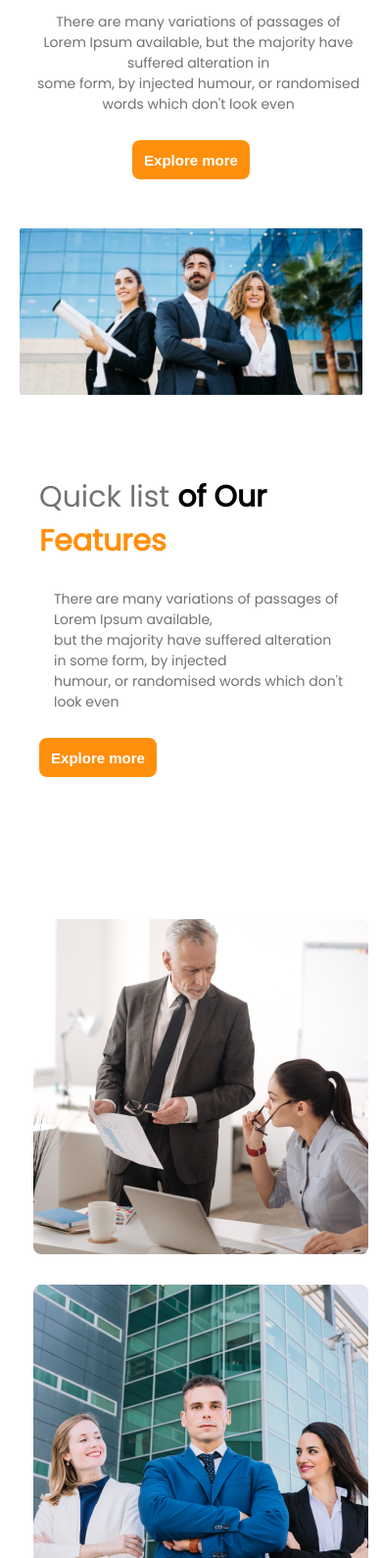
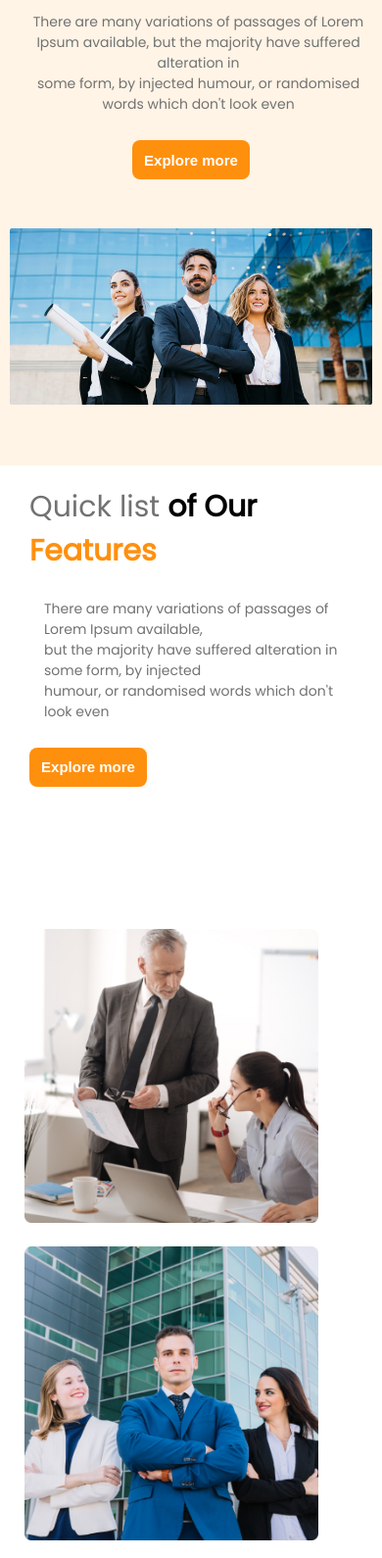
Before and after one commit to Salauddin89/g3-architects, a plain HTML site: page index.html in a window 390 px wide. Shown: the part 359-1949 px from the top of the page at 98% size. Drawn offline with Linux system fonts and the light colour scheme.

Commit message:
minor fixing in some section

```diff
--- a/style.css
+++ b/style.css
@@ -6,14 +6,13 @@
 }
 
 body {
-    /* background: rgba(255, 144, 14, 0.1); */
-
     font-family: 'Open Sans', sans-serif;
     font-family: 'Poppins', sans-serif;
 }
 
-main {
-    padding: 0px 80px;
+header,
+.banner-section {
+    background: rgba(255, 144, 14, 0.1);
 }
 
 nav {
@@ -43,6 +42,10 @@ nav {
     color: #424242;
 }
 
+.banner-section {
+    padding: 0px 80px;
+}
+
 .banner-section img {
     width: 100%;
     margin-bottom: 55px;
@@ -56,7 +59,6 @@ nav {
 }
 
 .banner-title {
-
     font-weight: 700;
     font-size: 64px;
 }
@@ -83,6 +85,7 @@ nav {
 .features-section {
     display: flex;
     align-items: center;
+    padding: 0px 80px;
 }
 
 .features-image {
@@ -91,6 +94,16 @@ nav {
     column-gap: 24px;
     row-gap: 24px;
     margin: 75px 80px 155px 0px;
+}
+
+.features-image div {
+    width: 342px;
+    height: 342px;
+}
+
+.features-image div img {
+    width: 95%;
+    height: 95%;
 }
 
 .features-title {
@@ -118,6 +131,7 @@ nav {
 .lovely-features {
     display: flex;
     margin-bottom: 116px;
+    padding: 0px 80px;
 
 }
 
@@ -127,7 +141,6 @@ nav {
 
 .title-vline {
     height: 120px;
-
     border-left: 5px solid #FF900E;
 }
 
@@ -152,23 +165,19 @@ nav {
 }
 
 #experience {
-
-    width: 300px;
-    height: 150px;
     background: #FF900E;
     border-radius: 8px;
     text-align: center;
-    padding: 15px 15px;
+    padding: 30px 10px;
     color: white;
     position: relative;
-    margin: -340px 505px 250px 480px;
+    margin: -340px 505px 250px 500px;
 }
 
 .exp-para {
     font-weight: 500;
     font-size: 25px;
     margin-top: -15px;
-
 }
 
 .title,
@@ -183,6 +192,10 @@ nav {
     font-weight: 400;
     font-size: 16px;
     margin-bottom: 100px;
+}
+
+.some-facts {
+    padding: 0px 80px;
 }
 
 .facts-container {
@@ -217,13 +230,13 @@ nav {
 .fact-font-2 {
     font-weight: 600;
     font-size: 20px;
-
 }
 
 .project-container {
     display: flex;
     align-items: center;
     margin-bottom: 100px;
+    padding: 0px 80px;
 }
 
 .Projects-details {
@@ -243,6 +256,10 @@ nav {
     row-gap: 30px;
     margin-left: 50px;
 
+}
+
+.sponsor-section {
+    padding: 0px 80px;
 }
 
 .sponsor-details {
@@ -272,7 +289,6 @@ footer {
     margin-bottom: 254px;
     background: #FFF4E7;
     border-radius: 8px;
-    /* width: 1440px; */
     height: 100px;
 }
 
@@ -283,16 +299,12 @@ footer {
 }
 
 @media screen and (max-width:480px) {
-    main {
-        padding: 0px 20px;
-    }
 
     nav {
         justify-content: center;
         flex-direction: column;
         align-content: center;
         align-items: center;
-
     }
 
     .nav-title {
@@ -307,7 +319,16 @@ footer {
 
     .nav-anchor a {
         padding: 5px;
+    }
 
+    .lovely-features,
+    .features-section,
+    .banner-section,
+    .some-facts,
+    .project-container,
+    .sponsor-section,
+    footer {
+        padding: 0px 10px;
     }
 
     .banner-title {
@@ -333,7 +354,6 @@ footer {
 
     .banner-image img {
         width: 100%;
-
     }
 
     .features-section {
@@ -342,6 +362,16 @@ footer {
 
     .features-image {
         grid-template-columns: repeat(1, 1fr);
+    }
+
+    .features-image div {
+        width: 300px;
+        height: 300px;
+    }
+
+    .features-image div img {
+        width: 100%;
+        height: 100%;
     }
 
     .features-title,
@@ -362,7 +392,7 @@ footer {
     .features-image img {
         justify-content: center;
         margin-right: 0px;
-        margin-left: 100px;
+        margin-left: 20px;
     }
 
     .lovely-features {
@@ -370,12 +400,12 @@ footer {
     }
 
     .lovely-features-title {
-        font-size: 32px;
-        margin-left: 21px;
+        font-size: 26px;
+        margin-left: 16px;
     }
 
     .title-vline {
-        height: 90px;
+        height: 70px;
         margin-left: 16px;
     }
 
@@ -384,7 +414,6 @@ footer {
     }
 
     #experience {
-
         width: 150px;
         height: 80px;
         background: #FF900E;
@@ -414,7 +443,6 @@ footer {
         margin: 5px;
         border-radius: 4px;
         padding: 20px 16px;
-
     }
 
     .project-container {
@@ -459,11 +487,9 @@ footer {
         margin-bottom: 0px;
         padding: 20px;
         text-align: center;
-
     }
 
     .footer-description {
-
         font-size: 14px;
     }
 }
```
Also changed, not shown: index.html (+0 -15 lines).
